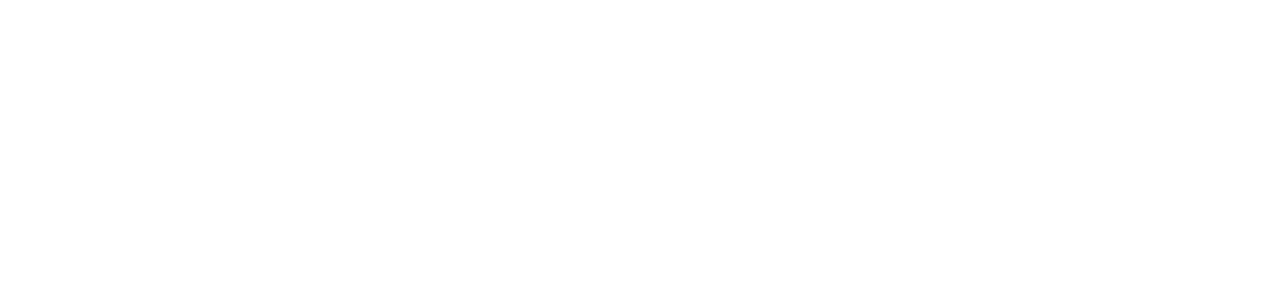
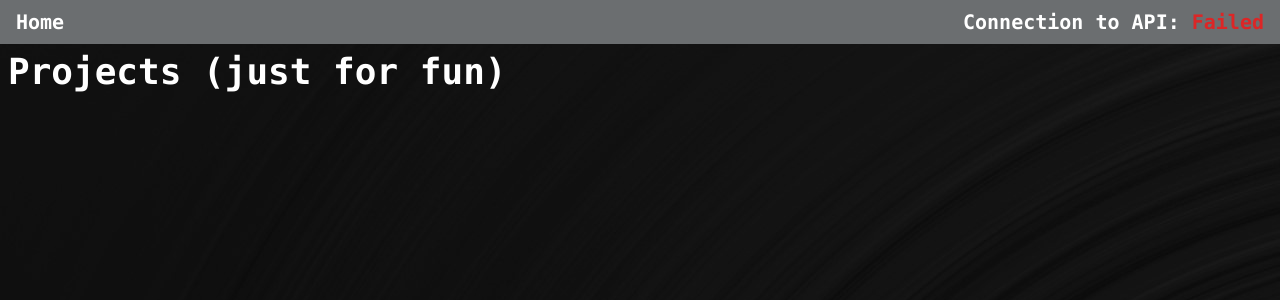
Before and after one commit to jaggerharness/jagger-website, a React (Create React App) app: page /projects in a window 1280 px wide. Shown: the top 300 px of the page. Built offline with nearby package versions, Linux system fonts and the light colour scheme; no server answers.

Commit message:
Begin ProjectsPage UI/UX

```diff
--- a/src/App.js
+++ b/src/App.js
@@ -1,13 +1,14 @@
 import React from "react";
 import "./App.css";
 import HomePage from "./pages/HomePage";
+import ProjectsPage from "./pages/ProjectsPage";
 import { Routes, Route } from "react-router-dom";
 
 const App = () => {
   return (
     <Routes>
       <Route path="/" element={<HomePage />} />
-      <Route path="/home" element={<HomePage />} />
+      <Route path="/projects" element={<ProjectsPage />} />
     </Routes>
   );
 }
--- a/src/pages/HomePage.js
+++ b/src/pages/HomePage.js
@@ -1,7 +1,7 @@
 import React, { useEffect, useState } from "react";
+import { Link } from "react-router-dom";
 
 const HomePage = (props) => {
-  const [count, setCount] = useState(0);
   const [connection, setConnection] = useState("Failed");
 
   useEffect(() => {
@@ -39,14 +39,12 @@
         <div className="text-5xl text-white align-middle pb-5 w-fit font-bold font-mono hover:animate-pulse">
           I'm Jagger Harness
         </div>
-        <div>
-          <button
-            onClick={() => setCount(count + 1, console.log(count))}
-            className="bg-ws-green hover:bg-ws-lime-green text-white font-bold py-2 px-4 rounded"
-          >
-            Projects
-          </button>
-        </div>
+        <Link
+          to="/projects"
+          className="bg-ws-green hover:bg-ws-lime-green text-white font-bold py-2 px-4 rounded"
+        >
+          Projects
+        </Link>
       </div>
     </div>
   );
--- /dev/null
+++ b/src/pages/ProjectsPage.js
@@ -0,0 +1,48 @@
+import React, { useEffect, useState } from "react";
+import { Link } from "react-router-dom";
+
+const ProjectsPage = (props) => {
+  const [connection, setConnection] = useState("Failed");
+
+  useEffect(() => {
+    const url = "http://localhost:8080/connection";
+
+    const checkAPIConnection = async () => {
+      try {
+        const response = await fetch(url);
+        const data = await response.json();
+        setConnection(data);
+      } catch (error) {
+        console.log("error", error);
+      }
+    };
+
+    checkAPIConnection();
+  }, []);
+
+  return (
+    <div className="flex flex-col min-h-screen bg-ws-background bg-fixed">
+      <div className="flex flex-row bg-ws-light-gray p-2">
+        <Link to="/" className="text-xl font-bold text-white font-mono pl-2">
+          Home
+        </Link>
+        <div className="text-xl font-bold text-white ml-auto font-mono pr-2">
+          {`Connection to API: `}
+          <span
+            className={
+              connection === "Success" ? "text-ws-lime-green" : "text-red-600"
+            }
+          >
+            {connection}
+          </span>
+        </div>
+      </div>
+      <div className="flex flex-col min-h-screen">
+        <div className="text-4xl text-white align-top pl-2 pt-2 w-fit font-bold font-mono">
+          Projects (just for fun)
+        </div>
+      </div>
+    </div>
+  );
+};
+export default ProjectsPage;
```
